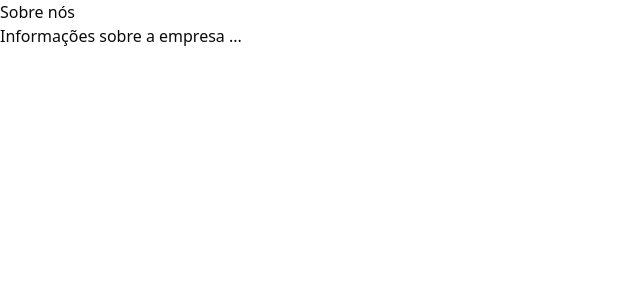
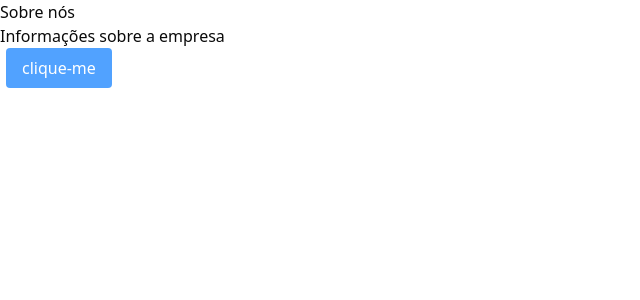
Before and after one commit to DanielVerissimo1/introducao-next, a Next.js app: page /about in a window 1280 px wide. Shown: the top 300 px of the page, without its empty margins (0-640 px from the left). Built offline with nearby package versions, Linux system fonts and the light colour scheme; no server answers.

Commit message:
revisando conceitos de reat

```diff
--- a/src/app/about/page.tsx
+++ b/src/app/about/page.tsx
@@ -1,10 +1,12 @@
-
+import Button from "@/components/Button"
 export default function About(){
 
     return(
         <div>
-            <h1>Sobre nós</h1>
-            <p>Informações sobre a empresa ...</p>
+            <h1 className="text-2x1 ">Sobre nós</h1>
+            <p>Informações sobre a empresa </p>
+            <Button label="clique-me"/>
+
         </div>
     )
 }
--- a/src/components/Button.tsx
+++ b/src/components/Button.tsx
@@ -0,0 +1,13 @@
+
+type ButtonProps = {
+    label: string; // ? a propriedade label nao é obrigatória
+}
+
+export default function Button({ label }: ButtonProps) {  // eu obrigo que o componente receba uma propriedade chamada label, que é  ButtonProps. any -> ta d
+    return (
+        <button  className="px-4 py-2 mx-1.5 bg-blue-400 text-white cursor-pointer rounded hover:bg-blue-500 transition-colors">
+            {label}
+        </button>
+    );
+
+}
```
